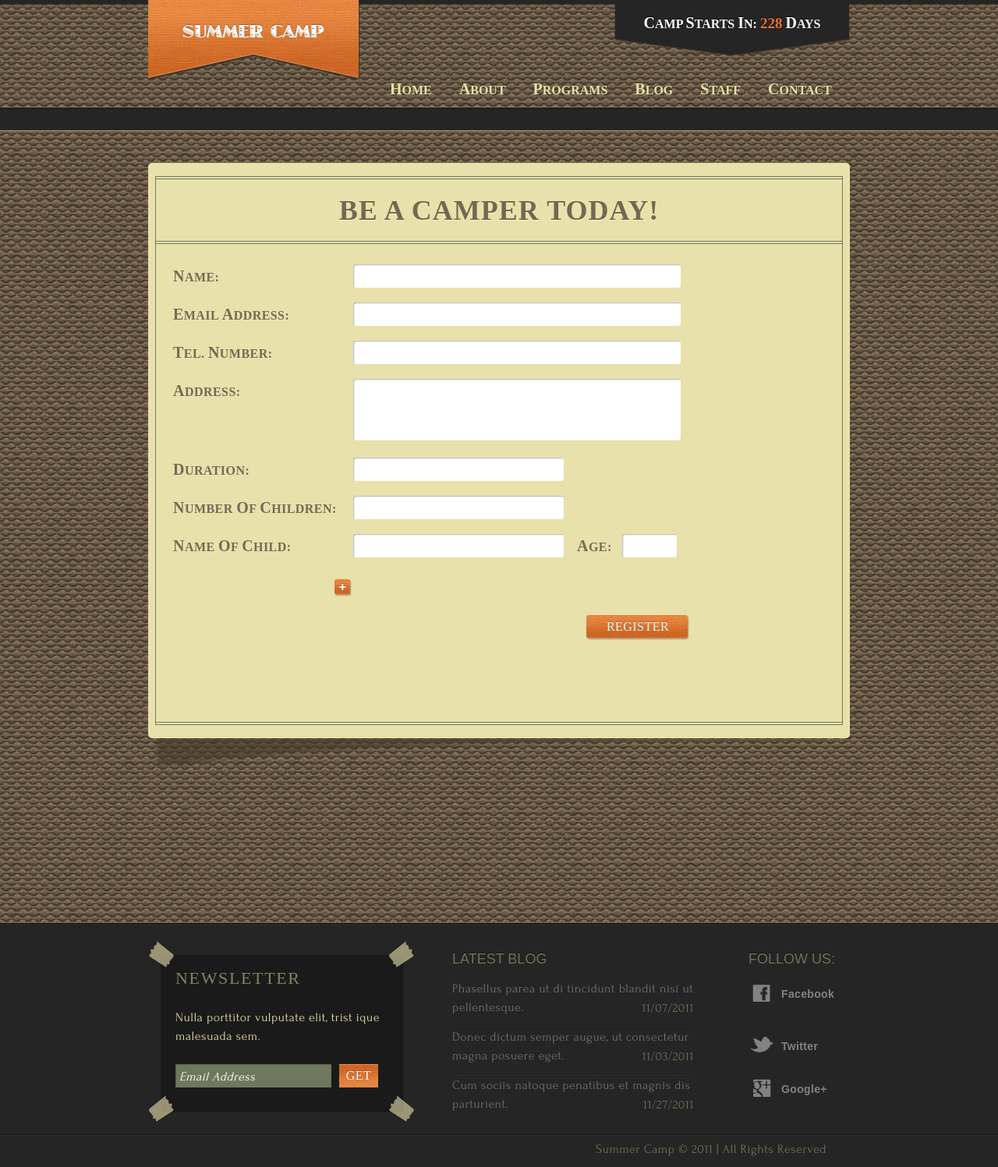
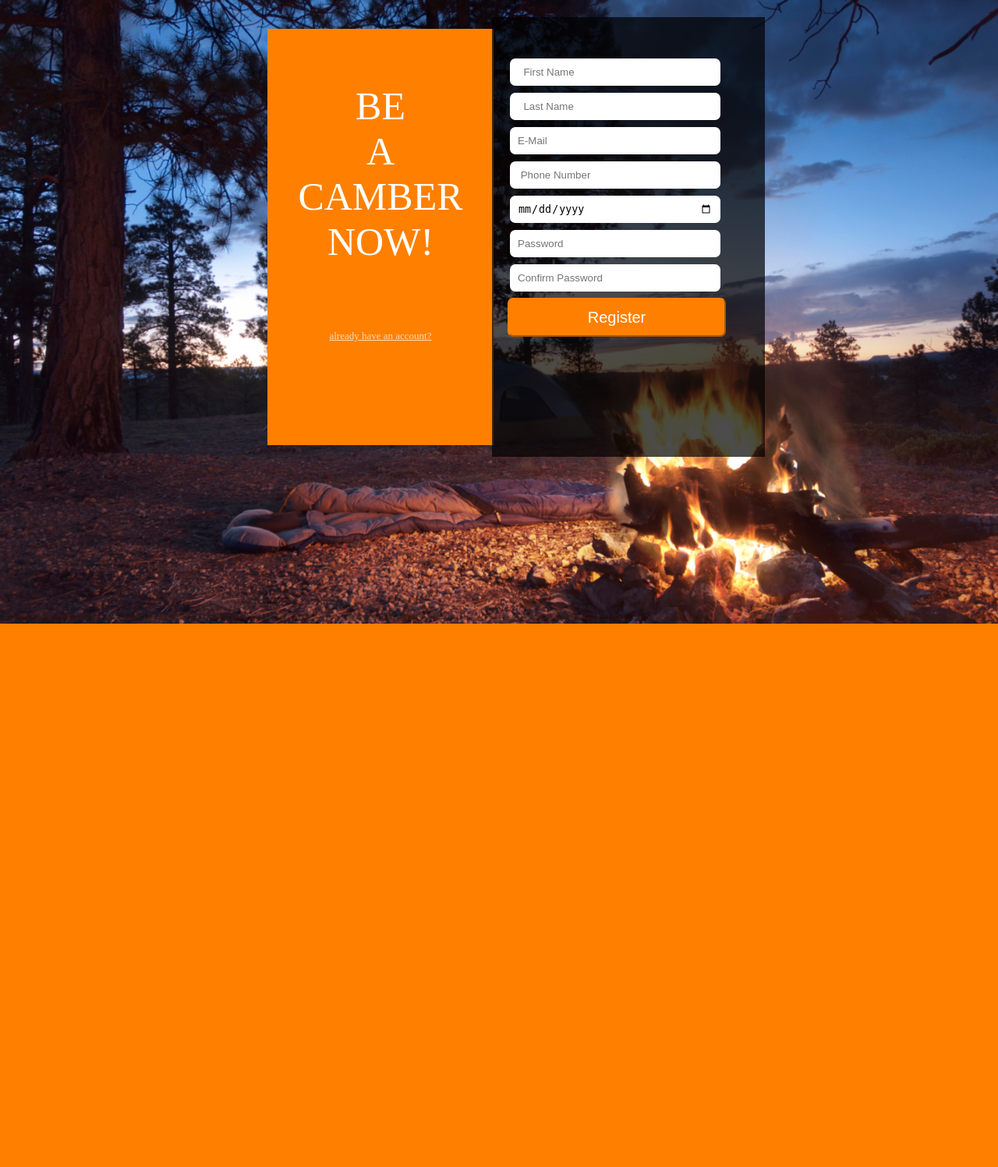
Before and after one commit to software-2-project/Camp2, a PHP site: page /register.html in a window 1280 px wide. Shown: the whole page at 78% size. After the commit the page ends 800 px from the top, so only its background shows below. Run offline with PHP 8.4, Linux system fonts and the light colour scheme.

Commit message:
Register and login

```diff
--- a/SoftwareProject/Views/css/style.css
+++ b/SoftwareProject/Views/css/style.css
@@ -1401,3 +1401,120 @@ p a:hover {
 	width:900px;
 	font-family: 'forumregular';
 }
+
+
+
+
+
+/*------------------------Register and Login ------------------------*/
+.registerBody
+{
+ background:url(../images/bgg-body.jpg);
+    background-color: black;
+    background-blend-mode: screen;
+    background-size: cover;
+
+}
+
+.container{
+  height: 500px;
+   width: 600px;
+
+
+}
+
+.leftDiv
+{
+
+    height: 100%;
+    width: 250px;
+    background: #ff8000;
+    color: #fff;
+    font-size: 50px;
+    padding: 20px;
+    margin-right: -6px;
+
+}
+.haveAcount
+{
+  color: rgba(255,255,255,0.7);
+  font-size: 13px;
+  cursor: pointer;
+  text-decoration: underline;
+
+}
+
+.register
+{
+    background-color: rgba(0,0,0,0.7);
+
+    height: 100%;
+    width: 350px;
+    padding-bottom:   20px;
+    padding-top: 50px;
+    padding-left: -10;
+
+}
+
+
+.TF
+{
+   background-color: rgba(255,255,255);
+    height: 15px;
+    width: 250px;
+    padding-left: 3px;
+    padding: 10px;
+    border-radius: 7px;
+    margin-bottom: 5px;
+
+
+    border: 5px;
+    border-color:  #ff8000;
+    margin-left: 20px;
+
+
+}
+
+
+.submitRegister
+{
+  height: 50px;
+  width: 280px;
+  background:   #ff8000;
+  margin-bottom: 10px;
+ border-radius: 7px;
+    border-color: #ff8000;
+ margin-left: 20px;
+font-size: 20px;
+    color: #fff;
+    cursor: pointer;
+}
+.submitRegister  hover
+{
+  background: #fff  ;
+     color: #ff9900;
+}
+.login
+{
+    height: 500px;
+    width: 300px;
+    background: #ff8000;
+    color: #fff;
+    font-size: 50px;
+    padding: 20px;
+    margin-right: -6px;
+    border-radius: 8px;
+}
+.submitLogin
+{
+  height: 50px;
+  width: 280px;
+  background: #fff  ;
+  margin-bottom: 10px;
+ border-radius: 7px;
+border-color: #ff8000;
+ margin-left: 20px;
+font-size: 20px;
+    color: #ff8000;
+    cursor: pointer;
+}
--- a/SoftwareProject/Views/register.html
+++ b/SoftwareProject/Views/register.html
@@ -1,138 +1,77 @@
 <!DOCTYPE html>
-<!-- Website template by freewebsitetemplates.com -->
+
 <html>
 <head>
 	<meta charset="UTF-8">
-	<title>Register - Summer Camp Website Template</title>
+	<title>Register</title>
 	<link rel="stylesheet" href="css/style.css" type="text/css">
 </head>
-<body>
-	<div class="header">
-		<div>
-			<a href="index.html" id="logo"><img src="images/logo.png" alt="logo"></a>
-			<ul>
-				<li>
-					<a href="index.html"><span>H</span>ome</a>
-				</li>
-				<li>
-					<a href="about.html"><span>A</span>bout</a>
-				</li>
-				<li>
-					<a href="programs.html"><span>P</span>rograms</a>
-				</li>
-				<li>
-					<a href="blog.html"><span>B</span>log</a>
-				</li>
-				<li>
-					<a href="staff.html"><span>S</span>taff</a>
-				</li>
-				<li>
-					<a href="contact.html"><span>C</span>ontact</a>
-				</li>
-			</ul>
-			<div>
-				<p>
-					<span>C</span>amp <span>S</span>tarts <span>I</span>n: <span><span>228</span></span> <span>D</span>ays
-				</p>
+    <br><br><br>
+<body class="registerBody">
+   <center> <div class="container">
+
+       <table class="container">
+       <tr>
+
+            <!-----------Left Side-------------->
+           <td> <div class="leftDiv">
+           <center> <p>BE
+           <br><span> A CAMBER</span>
+            NOW!</p></center>
+         <center>   <a class="haveAcount" href="login.html">already have an account?</a></center>
+
            </div>
-		</div>
-	</div>
-	<div class="body">
-		<div class="register">
-			<div>
-				<div>
-					<div class="register">
-						<h2>BE A CAMPER TODAY!</h2>
-						<form action="index.html">
-							<div>
+           </td>
+
+
+            <!-----------Right Side-------------->
+				<td><div  class="register">
+
+
+                <!--Starting of Text Fields----------->
                 <table>
                         <tr>
-										<td><label for="name"><span>N</span>ame:</label></td>
-										<td><input type="text" id="name"></td>
+
+                            <td><input class="TF" type="text" id="name" placeholder="  First Name" required></td>
                         </tr>
                     <tr>
-										<td><label for="email"><span>E</span>mail <span>A</span>ddress:</label></td>
-										<td><input type="text" id="email"></td>
+
+                            <td><input class="TF" type="text" id="name" placeholder="  Last Name" required></td>
                         </tr>
                         <tr>
-										<td><label for="tel-number"><span>T</span>el. <span>N</span>umber:</label></td>
-										<td><input type="text" id="tel-number"></td>
+
+                            <td><input class="TF" type="text" id="email" placeholder="E-Mail" required></td>
                         </tr>
                         <tr>
-										<td><label for="address"><span>A</span>ddress:</label></td>
-										<td><textarea name="address" id="address" cols="30" rows="10"></textarea></td>
+
+                            <td><input  class="TF"  type="text" id="tel-number" placeholder=" Phone Number" required></td>
+                        </tr>
+
+                        <tr>
+
+                            <td><input class="TF"  type="date" id="date"  required></td>
                         </tr>
                         <tr>
-										<td><label for="duration"><span>D</span>uration:</label></td>
-										<td><input type="text" id="duration"></td>
+
+                            <td><input class="TF"  type="password" id="password" placeholder="Password" minlength="8" maxlength="16" required></td>
                         </tr>
                         <tr>
-										<td><label for="num-of-children"><span>N</span>umber <span>o</span>f <span>C</span>hildren:</label></td>
-										<td><input type="text" id="num-of-children"></td>
+
+                            <td ><input  class="TF"  type="password" id="confirmPassword" placeholder="Confirm Password"  required></td></tr>
+                             </table>
+                       <!--End of Text Fields----------->
+                    <!-----Submit-->
+
+                    <input type="submit" class="submitRegister" value="Register">
+
+
+        </div>	</td>
+
            </tr>
-									<tr>
-										<td><label for="name-of-child"><span>N</span>ame <span>o</span>f <span>C</span>hild:</label></td>
-										<td ><input type="text" id="name-of-child"></td>
-										<td><label for="age" class="age"><span>A</span>ge:</label></td>
-										<td><input type="text" id="age" maxlength="2"></td>
-									</tr>
-									<tr>
-										<td><a href="#"><img src="images/button-plus.png" alt=""></a></td>
-									</tr>
+
        </table>
-								<input type="submit" id="submit" value="Register">
-							</div>
-						</form>
-					</div>
-				</div>
-			</div>
-		</div>
-	</div>
-	<div class="footer">
-		<div>
-			<div>
-				<h3>NEWSLETTER</h3>
-				<p>
-					Nulla porttitor vulputate elit, trist ique malesuada sem.
-				</p>
-				<form action="index.html">
-					<input type="text" value="Email Address" onblur="this.value=!this.value?'Email Address':this.value;" onfocus="this.select()" onclick="this.value='';">
-					<input type="submit" value="Get">
-				</form>
-			</div>
-			<div>
-				<h4>LATEST BLOG</h4>
-				<ul>
-					<li>
-						<p>
-							<a href="blog.html">Phasellus parea ut di tincidunt blandit nisi ut pellentesque.</a>
-						</p>
-						<span>11/07/2011</span>
-					</li>
-					<li>
-						<p>
-							<a href="blog.html">Donec dictum semper augue, ut consectetur magna posuere eget.</a>
-						</p>
-						<span>11/03/2011</span>
-					</li>
-					<li>
-						<p>
-							<a href="blog.html">Cum sociis natoque penatibus et magnis dis parturient.</a>
-						</p>
-						<span>11/27/2011</span>
-					</li>
-				</ul>
-			</div>
-			<div class="connect">
-				<h4>FOLLOW US:</h4>
-				<a href="http://freewebsitetemplates.com/go/facebook/" class="facebook">Facebook</a> <a href="http://freewebsitetemplates.com/go/twitter/" class="twitter">Twitter</a> <a href="http://freewebsitetemplates.com/go/googleplus/" class="google">Google+</a>
-			</div>
-		</div>
-		<div>
-			<p>
-				Summer Camp &#169; 2011 | All Rights Reserved
-			</p>
-		</div>
-	</div>
+           </div></center>
+
+
 </body>
 </html>
```
Also changed, not shown: SoftwareProject/Views/login.html (added, +49 -0 lines), SoftwareProject/Views/images/bgg-body.jpg (added). Lines whose indentation alone changed are shown as unchanged.
